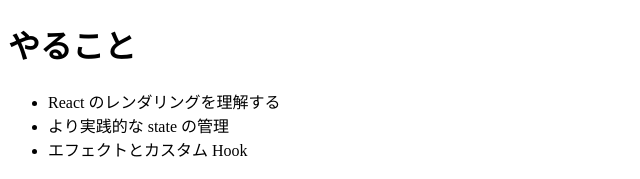
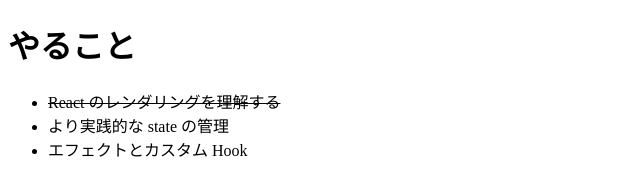
Before and after one commit to samovar1214/react-practices, a React (Vite) app: page / in a window 1280 px wide. Shown: the top 179 px of the page, without its empty margins (0-640 px from the left). Built offline with nearby package versions, Linux system fonts and the light colour scheme.

Commit message:
タスクごとのcompletedの状態を見た目に反映

```diff
--- a/src/App.jsx
+++ b/src/App.jsx
@@ -29,8 +29,12 @@ function TaskList({ tasks }) {
   return (
     <ul>
       {tasks.map((task) => (
-        <li key={task.id}>{task.title}</li>
+        <TaskItem key={task.id} task={task} />
       ))}
     </ul>
   );
 }
+
+function TaskItem({ task }) {
+  return <li>{task.completed ? <del>{task.title}</del> : task.title}</li>;
+}
```
